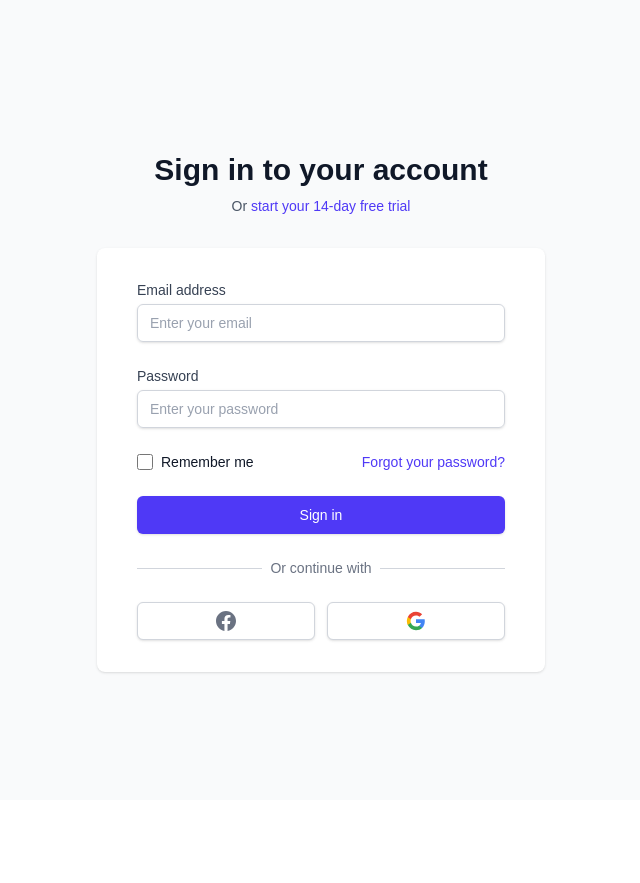
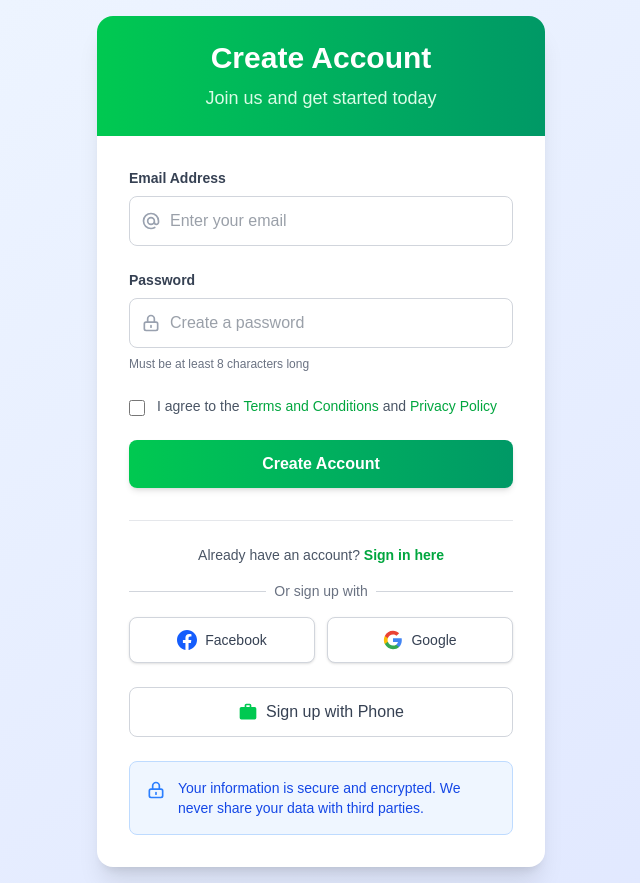
Before and after one commit to bonsii2/auth_project, a Next.js app: page /register in a window 1280 px wide. Shown: the whole page, without its empty margins (319-959 px from the left). Before the commit the page ends 800 px from the top, so only its background shows below. Built offline with nearby package versions, Linux system fonts and the light colour scheme; what @supabase/auth-helpers-nextjs would draw is missing.

Commit message:
styling the register page

```diff
--- a/src/app/register/page.tsx
+++ b/src/app/register/page.tsx
@@ -1,7 +1,8 @@
-'use client'
-import { supabase } from "@/lib/supabaseCleint"
+"use client";
+import { supabase } from "@/lib/supabaseCleint";
 import { useState } from "react";
 import { useRouter } from "next/navigation";
+import Link from "next/link";
 
 export default function Page() {
   const router = useRouter();
@@ -19,21 +20,19 @@ export default function Page() {
     e.preventDefault();
     setLoading(true);
     try {
-
       let { data: signUpData, error } = await supabase.auth.signUp({
         email: data.email,
         password: data.password,
       });
 
-
       if (signUpData) {
-        signUpData;
+        console.log(signUpData);
       }
       if (data) console.log(data);
       if (error) {
         console.log("error ", error.message);
       } else {
-        console.log("login successfully ");
+        console.log("Registration successful");
         router.push("/");
       }
     } catch (error) {
@@ -52,27 +51,42 @@ let { data: signUpData, error } = await supabase.auth.signUp({
   };
 
   return (
-    <div className="min-h-screen bg-gray-50 flex flex-col justify-center py-12 sm:px-6 lg:px-8">
-      <div className="sm:mx-auto sm:w-full sm:max-w-md">
-        <h2 className="mt-6 text-center text-3xl font-extrabold text-gray-900">
-          Sign in to your account
-        </h2>
-        <p className="mt-2 text-center text-sm text-gray-600">
-          Or{" "}
-          <a href="#" className="font-medium text-indigo-600 hover:text-indigo-500">
-            start your 14-day free trial
-          </a>
+    <div className="min-h-screen bg-gradient-to-br from-blue-50 to-indigo-100 flex items-center justify-center p-4">
+      <div className="max-w-md w-full bg-white rounded-2xl shadow-xl overflow-hidden">
+        {/* Header Section */}
+        <div className="bg-gradient-to-r from-green-500 to-emerald-600 p-6 text-center">
+          <h1 className="text-3xl font-bold text-white mb-2">Create Account</h1>
+          <p className="text-green-100 text-lg">
+            Join us and get started today
           </p>
         </div>
 
-      <div className="mt-8 sm:mx-auto sm:w-full sm:max-w-md">
-        <div className="bg-white py-8 px-4 shadow sm:rounded-lg sm:px-10">
-          <form className="space-y-6" onSubmit={signUp}>
+        <div className="p-8">
+          <form onSubmit={signUp} className="space-y-6">
+            {/* Email Field */}
             <div>
-              <label htmlFor="email" className="block text-sm font-medium text-gray-700">
-                Email address
+              <label
+                htmlFor="email"
+                className="block text-sm font-semibold text-gray-700 mb-2"
+              >
+                Email Address
               </label>
-              <div className="mt-1">
+              <div className="relative">
+                <div className="absolute inset-y-0 left-0 pl-3 flex items-center pointer-events-none">
+                  <svg
+                    className="h-5 w-5 text-gray-400"
+                    fill="none"
+                    stroke="currentColor"
+                    viewBox="0 0 24 24"
+                  >
+                    <path
+                      strokeLinecap="round"
+                      strokeLinejoin="round"
+                      strokeWidth={2}
+                      d="M16 12a4 4 0 10-8 0 4 4 0 008 0zm0 0v1.5a2.5 2.5 0 005 0V12a9 9 0 10-9 9m4.5-1.206a8.959 8.959 0 01-4.5 1.207"
+                    />
+                  </svg>
+                </div>
                 <input
                   id="email"
                   name="email"
@@ -81,109 +95,200 @@ let { data: signUpData, error } = await supabase.auth.signUp({
                   required
                   value={data.email}
                   onChange={handleChange}
-                  className="appearance-none block w-full px-3 py-2 border border-gray-300 rounded-md shadow-sm placeholder-gray-400 focus:outline-none focus:ring-indigo-500 focus:border-indigo-500 sm:text-sm"
+                  className="w-full pl-10 pr-4 py-3 text-gray-700 border border-gray-300 rounded-lg focus:outline-none focus:ring-2 focus:ring-green-500 focus:border-transparent transition duration-200"
                   placeholder="Enter your email"
                 />
               </div>
             </div>
 
+            {/* Password Field */}
             <div>
-              <label htmlFor="password" className="block text-sm font-medium text-gray-700">
+              <label
+                htmlFor="password"
+                className="block text-sm font-semibold text-gray-700 mb-2"
+              >
                 Password
               </label>
-              <div className="mt-1">
+              <div className="relative">
+                <div className="absolute inset-y-0 left-0 pl-3 flex items-center pointer-events-none">
+                  <svg
+                    className="h-5 w-5 text-gray-400"
+                    fill="none"
+                    stroke="currentColor"
+                    viewBox="0 0 24 24"
+                  >
+                    <path
+                      strokeLinecap="round"
+                      strokeLinejoin="round"
+                      strokeWidth={2}
+                      d="M12 15v2m-6 4h12a2 2 0 002-2v-6a2 2 0 00-2-2H6a2 2 0 00-2 2v6a2 2 0 002 2zm10-10V7a4 4 0 00-8 0v4h8z"
+                    />
+                  </svg>
+                </div>
                 <input
                   id="password"
                   name="password"
                   type="password"
-                  autoComplete="current-password"
+                  autoComplete="new-password"
                   required
                   value={data.password}
                   onChange={handleChange}
-                  className="appearance-none block w-full px-3 py-2 border border-gray-300 rounded-md shadow-sm placeholder-gray-400 focus:outline-none focus:ring-indigo-500 focus:border-indigo-500 sm:text-sm"
-                  placeholder="Enter your password"
+                  className="w-full pl-10 pr-4 py-3 text-gray-700 border border-gray-300 rounded-lg focus:outline-none focus:ring-2 focus:ring-green-500 focus:border-transparent transition duration-200"
+                  placeholder="Create a password"
                 />
+              </div>
+              <p className="mt-2 text-xs text-gray-500">
+                Must be at least 8 characters long
+              </p>
+            </div>
+
+            {/* Terms and Conditions */}
+            <div className="flex items-start space-x-3">
+              <input
+                id="terms"
+                name="terms"
+                type="checkbox"
+                required
+                className="mt-1 h-4 w-4 text-green-600 focus:ring-green-500 border-gray-300 rounded"
+              />
+              <label htmlFor="terms" className="text-sm text-gray-600">
+                I agree to the{" "}
+                <a
+                  href="#"
+                  className="text-green-600 hover:text-green-700 font-medium"
+                >
+                  Terms and Conditions
+                </a>{" "}
+                and{" "}
+                <a
+                  href="#"
+                  className="text-green-600 hover:text-green-700 font-medium"
+                >
+                  Privacy Policy
+                </a>
+              </label>
+            </div>
+
+            {/* Sign Up Button */}
+            <button
+              type="submit"
+              disabled={loading}
+              className="w-full bg-gradient-to-r from-green-500 to-emerald-600 hover:from-green-600 hover:to-emerald-700 text-white font-semibold py-3 px-4 rounded-lg focus:outline-none focus:ring-2 focus:ring-green-500 focus:ring-offset-2 transition-all duration-200 transform hover:scale-105 shadow-md hover:shadow-lg disabled:opacity-50 disabled:cursor-not-allowed disabled:transform-none"
+            >
+              {loading ? (
+                <div className="flex items-center justify-center">
+                  <div className="animate-spin rounded-full h-5 w-5 border-t-2 border-b-2 border-white mr-2"></div>
+                  Creating Account...
+                </div>
+              ) : (
+                "Create Account"
+              )}
+            </button>
+          </form>
+
+          {/* Alternative Options */}
+          <div className="mt-8 pt-6 border-t border-gray-200">
+            <div className="text-center space-y-4">
+              <p className="text-gray-600 text-sm">
+                Already have an account?{" "}
+                <Link
+                  href={"/login"}
+                  className="text-green-600 hover:text-green-700 font-semibold transition duration-200"
+                >
+                  Sign in here
+                </Link>
+              </p>
+
+              <div className="relative">
+                <div className="absolute inset-0 flex items-center">
+                  <div className="w-full border-t border-gray-300"></div>
+                </div>
+                <div className="relative flex justify-center text-sm">
+                  <span className="px-2 bg-white text-gray-500">
+                    Or sign up with
+                  </span>
                 </div>
               </div>
 
-            <div className="flex items-center justify-between">
-              <div className="flex items-center">
-                <input
-                  id="remember-me"
-                  name="remember-me"
-                  type="checkbox"
-                  className="h-4 w-4 text-indigo-600 focus:ring-indigo-500 border-gray-300 rounded"
+              {/* Social Sign Up Options */}
+              <div className="grid grid-cols-2 gap-3">
+                <button
+                  type="button"
+                  className="w-full inline-flex justify-center items-center py-3 px-4 border border-gray-300 rounded-lg shadow-sm bg-white text-sm font-medium text-gray-700 hover:bg-gray-50 transition duration-200"
+                >
+                  <svg
+                    className="w-5 h-5 text-blue-600 mr-2"
+                    fill="currentColor"
+                    viewBox="0 0 24 24"
+                  >
+                    <path d="M24 12.073c0-6.627-5.373-12-12-12s-12 5.373-12 12c0 5.99 4.388 10.954 10.125 11.854v-8.385H7.078v-3.47h3.047V9.43c0-3.007 1.792-4.669 4.533-4.669 1.312 0 2.686.235 2.686.235v2.953H15.83c-1.491 0-1.956.925-1.956 1.874v2.25h3.328l-.532 3.47h-2.796v8.385C19.612 23.027 24 18.062 24 12.073z" />
+                  </svg>
+                  Facebook
+                </button>
+
+                <button
+                  type="button"
+                  className="w-full inline-flex justify-center items-center py-3 px-4 border border-gray-300 rounded-lg shadow-sm bg-white text-sm font-medium text-gray-700 hover:bg-gray-50 transition duration-200"
+                >
+                  <svg className="w-5 h-5 mr-2" viewBox="0 0 24 24">
+                    <path
+                      fill="#4285F4"
+                      d="M22.56 12.25c0-.78-.07-1.53-.2-2.25H12v4.26h5.92c-.26 1.37-1.04 2.53-2.21 3.31v2.77h3.57c2.08-1.92 3.28-4.74 3.28-8.09z"
                     />
-                <label htmlFor="remember-me" className="ml-2 block text-sm text-gray-900">
-                  Remember me
-                </label>
+                    <path
+                      fill="#34A853"
+                      d="M12 23c2.97 0 5.46-.98 7.28-2.66l-3.57-2.77c-.98.66-2.23 1.06-3.71 1.06-2.86 0-5.29-1.93-6.16-4.53H2.18v2.84C3.99 20.53 7.7 23 12 23z"
+                    />
+                    <path
+                      fill="#FBBC05"
+                      d="M5.84 14.09c-.22-.66-.35-1.36-.35-2.09s.13-1.43.35-2.09V7.07H2.18C1.43 8.55 1 10.22 1 12s.43 3.45 1.18 4.93l2.85-2.22.81-.62z"
+                    />
+                    <path
+                      fill="#EA4335"
+                      d="M12 5.38c1.62 0 3.06.56 4.21 1.64l3.15-3.15C17.45 2.09 14.97 1 12 1 7.7 1 3.99 3.47 2.18 7.07l3.66 2.84c.87-2.6 3.3-4.53 6.16-4.53z"
+                    />
+                  </svg>
+                  Google
+                </button>
               </div>
 
-              <div className="text-sm">
-                <a href="#" className="font-medium text-indigo-600 hover:text-indigo-500">
-                  Forgot your password?
-                </a>
+              {/* Phone Sign Up Option */}
+              <Link
+                href={"/login/loginbyphone"}
+                className="inline-flex items-center justify-center w-full bg-white border border-gray-300 hover:border-gray-400 text-gray-700 font-medium py-3 px-4 rounded-lg transition duration-200 hover:shadow-md mt-2"
+              >
+                <svg
+                  className="w-5 h-5 mr-2 text-green-500"
+                  fill="currentColor"
+                  viewBox="0 0 24 24"
+                >
+                  <path d="M10 2h4a2 2 0 012 2v2h4a2 2 0 012 2v11a2 2 0 01-2 2H4a2 2 0 01-2-2V8c0-1.1.9-2 2-2h4V4c0-1.1.9-2 2-2zm4 4V4h-4v2h4z" />
+                </svg>
+                Sign up with Phone
+              </Link>
             </div>
           </div>
 
-            <div>
-              <button
-                type="submit"
-                disabled={loading}
-                className="w-full flex justify-center py-2 px-4 border border-transparent rounded-md shadow-sm text-sm font-medium text-white bg-indigo-600 hover:bg-indigo-700 focus:outline-none focus:ring-2 focus:ring-offset-2 focus:ring-indigo-500 disabled:opacity-50 disabled:cursor-not-allowed"
+          {/* Security Note */}
+          <div className="mt-6 p-4 bg-blue-50 rounded-lg border border-blue-200">
+            <div className="flex items-start">
+              <svg
+                className="w-5 h-5 text-blue-500 mt-0.5 mr-3 flex-shrink-0"
+                fill="none"
+                stroke="currentColor"
+                viewBox="0 0 24 24"
               >
-                {loading ? (
-                  <div className="flex items-center">
-                    <svg className="animate-spin -ml-1 mr-3 h-5 w-5 text-white" xmlns="http://www.w3.org/2000/svg" fill="none" viewBox="0 0 24 24">
-                      <circle className="opacity-25" cx="12" cy="12" r="10" stroke="currentColor" strokeWidth="4"></circle>
-                      <path className="opacity-75" fill="currentColor" d="M4 12a8 8 0 018-8V0C5.373 0 0 5.373 0 12h4zm2 5.291A7.962 7.962 0 014 12H0c0 3.042 1.135 5.824 3 7.938l3-2.647z"></path>
+                <path
+                  strokeLinecap="round"
+                  strokeLinejoin="round"
+                  strokeWidth={2}
+                  d="M12 15v2m-6 4h12a2 2 0 002-2v-6a2 2 0 00-2-2H6a2 2 0 00-2 2v6a2 2 0 002 2zm10-10V7a4 4 0 00-8 0v4h8z"
+                />
               </svg>
-                    Signing in...
-                  </div>
-                ) : (
-                  "Sign in"
-                )}
-              </button>
-            </div>
-          </form>
-
-          <div className="mt-6">
-            <div className="relative">
-              <div className="absolute inset-0 flex items-center">
-                <div className="w-full border-t border-gray-300" />
-              </div>
-              <div className="relative flex justify-center text-sm">
-                <span className="px-2 bg-white text-gray-500">Or continue with</span>
-              </div>
-            </div>
-
-            <div className="mt-6 grid grid-cols-2 gap-3">
-              <div>
-                <a
-                  href="#"
-                  className="w-full inline-flex justify-center py-2 px-4 border border-gray-300 rounded-md shadow-sm bg-white text-sm font-medium text-gray-500 hover:bg-gray-50"
-                >
-                  <span className="sr-only">Sign in with Facebook</span>
-                  <svg className="w-5 h-5" fill="currentColor" viewBox="0 0 20 20" aria-hidden="true">
-                    <path fillRule="evenodd" d="M20 10c0-5.523-4.477-10-10-10S0 4.477 0 10c0 4.991 3.657 9.128 8.438 9.878v-6.987h-2.54V10h2.54V7.797c0-2.506 1.492-3.89 3.777-3.89 1.094 0 2.238.195 2.238.195v2.46h-1.26c-1.243 0-1.63.771-1.63 1.562V10h2.773l-.443 2.89h-2.33v6.988C16.343 19.128 20 14.991 20 10z" clipRule="evenodd" />
-                  </svg>
-                </a>
-              </div>
-
-              <div>
-                <a
-                  href="#"
-                  className="w-full inline-flex justify-center py-2 px-4 border border-gray-300 rounded-md shadow-sm bg-white text-sm font-medium text-gray-500 hover:bg-gray-50"
-                >
-                  <span className="sr-only">Sign in with Google</span>
-                  <svg className="w-5 h-5" viewBox="0 0 24 24" width="24" height="24">
-                    <path fill="#4285F4" d="M22.56 12.25c0-.78-.07-1.53-.2-2.25H12v4.26h5.92c-.26 1.37-1.04 2.53-2.21 3.31v2.77h3.57c2.08-1.92 3.28-4.74 3.28-8.09z"/>
-                    <path fill="#34A853" d="M12 23c2.97 0 5.46-.98 7.28-2.66l-3.57-2.77c-.98.66-2.23 1.06-3.71 1.06-2.86 0-5.29-1.93-6.16-4.53H2.18v2.84C3.99 20.53 7.7 23 12 23z"/>
-                    <path fill="#FBBC05" d="M5.84 14.09c-.22-.66-.35-1.36-.35-2.09s.13-1.43.35-2.09V7.07H2.18C1.43 8.55 1 10.22 1 12s.43 3.45 1.18 4.93l2.85-2.22.81-.62z"/>
-                    <path fill="#EA4335" d="M12 5.38c1.62 0 3.06.56 4.21 1.64l3.15-3.15C17.45 2.09 14.97 1 12 1 7.7 1 3.99 3.47 2.18 7.07l3.66 2.84c.87-2.6 3.3-4.53 6.16-4.53z"/>
-                  </svg>
-                </a>
-              </div>
+              <p className="text-sm text-blue-700">
+                Your information is secure and encrypted. We never share your
+                data with third parties.
+              </p>
             </div>
           </div>
         </div>
```
Lines whose indentation alone changed are shown as unchanged.
